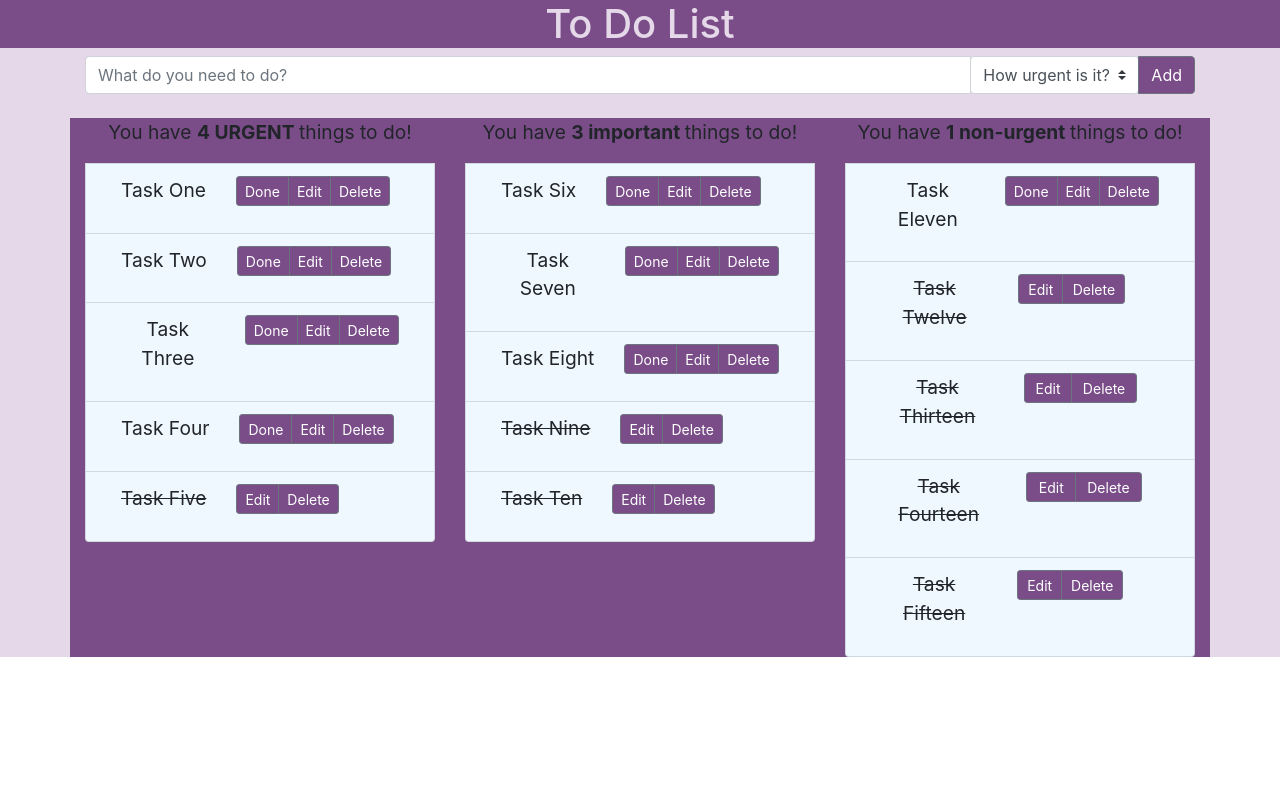
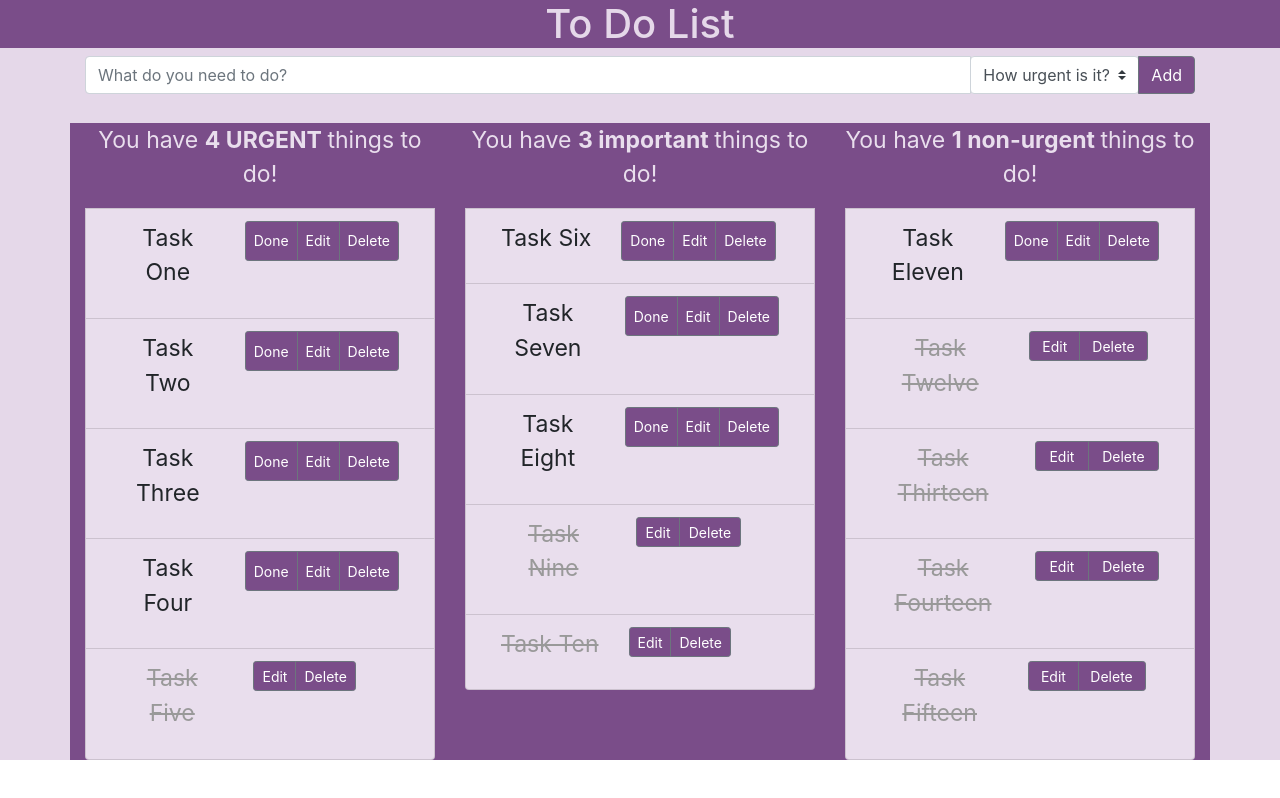
Before and after one commit to helenp360/todo_react_application, a React (Create React App) app: page / in a window 1280 px wide. Built offline with nearby package versions, Linux system fonts and the light colour scheme.

Commit message:
improved css styles

```diff
--- a/src/App.css
+++ b/src/App.css
@@ -1,19 +1,8 @@
 .App {
   text-align: center;
   background-color: #e5d8e9;
+  font-size: larger;
 }
-
-/*
-.App-header {
-  background-color: #282c34;
-  display: flex;
-  flex-direction: column;
-  align-items: center;
-  justify-content: center;
-  font-size: calc(10px + 2vmin);
-  color: white;
-} */
-
 
 .App-header {
   color: #e5d8e9;
--- a/src/App.js
+++ b/src/App.js
@@ -49,7 +49,7 @@ function App() {
           <div className="col-12 col-sm-4 task-list">
             <TaskItemHeadingNonurgent text="1"/>
 
-              <li className="list-group-item d-flex justify-content-between align-items-center"><TaskItem text="Task Eleven"/></li>
+              <li className="list-group-item"><TaskItem text="Task Eleven"/></li>
               <li className="list-group-item d-flex justify-content-between align-items-center"><TaskItemComplete text="Task Twelve"/></li>
               <li className="list-group-item d-flex justify-content-between align-items-center"><TaskItemComplete text="Task Thirteen"/></li>
               <li className="list-group-item d-flex justify-content-between align-items-center"><TaskItemComplete text="Task Fourteen"/></li>
--- a/src/TaskItem/TaskItem.css
+++ b/src/TaskItem/TaskItem.css
@@ -4,9 +4,17 @@
 
 
 .task-item__buttons {
-    height: 30px;
+    height: 40px;
 }
 
 .list-group-item {
-    background-color: aliceblue;
+    background-color: #e9deed;
 }
+
+/* .task-item__text {
+    margin: 0px;
+}
+
+.list-group-item {
+    padding: 0px;
+} */
--- a/src/TaskItemComplete/TaskItemComplete.css
+++ b/src/TaskItemComplete/TaskItemComplete.css
@@ -1,3 +1,7 @@
 .task-item-complete__buttons {
     height: 30px;
 }
+
+.task-item-complete__text {
+    color: #999999;
+}
--- a/src/TaskItemHeadingImportant/TaskItemHeadingImportant.css
+++ b/src/TaskItemHeadingImportant/TaskItemHeadingImportant.css
@@ -0,0 +1,3 @@
+.task-list-heading-urgent {
+    color: #e9deed
+}
```
Also changed, not shown: src/TaskItem/TaskItem.js (line endings or trailing spaces).
